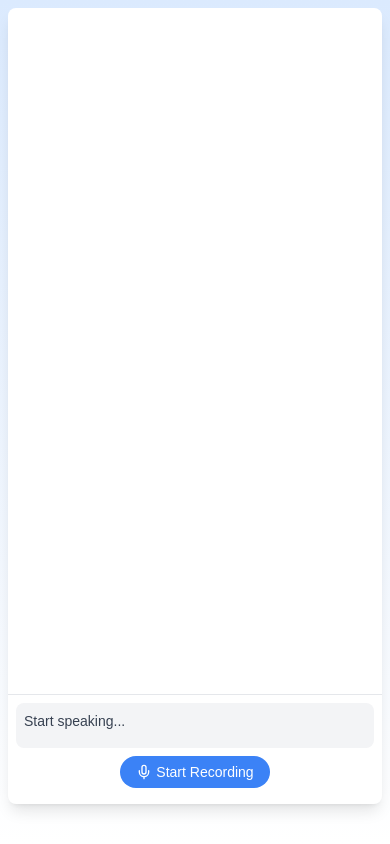
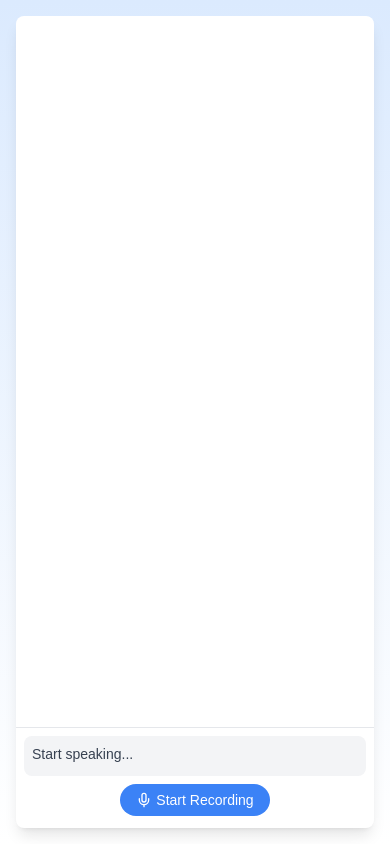
Before and after one commit to anishiit/interview, a Next.js app: page / in a window 390 px wide. Built offline with nearby package versions, Linux system fonts and the light colour scheme.

Commit message:
Refactor chat UI and styles for improved responsiveness and readability. Adjusted message container and code block dimensions, refined font sizes, and enhanced spacing. Updated VoiceChat component layout for better user experience during speech recognition and screen sharing.

```diff
--- a/src/app/globals.css
+++ b/src/app/globals.css
@@ -23,7 +23,7 @@ body {
 /* Add these styles for code blocks */
 .code-block {
   @apply rounded-lg overflow-hidden bg-gray-800 my-1;
-  max-height: 250px;
+  max-height: 200px;
 }
 
 .code-header {
@@ -36,13 +36,13 @@ body {
 
 .code-block pre {
   @apply p-2 m-0 overflow-x-auto;
-  font-size: 0.75rem;
-  line-height: 1.3;
+  font-size: 0.7rem;
+  line-height: 1.2;
 }
 
 .code-block code {
   @apply font-mono text-gray-100;
-  font-size: 0.75rem;
+  font-size: 0.7rem;
 }
 
 /* Inline code styling */
@@ -72,27 +72,38 @@ p {
 
 /* Responsive chat container */
 .chat-container {
-  height: calc(100vh - 2rem);
-  width: 100%;
-  max-width: 100%;
-  margin: 0;
-  padding: 0;
+  height: 100vh;
+  width: 100vw;
   position: fixed;
   top: 0;
   left: 0;
   right: 0;
   bottom: 0;
+  padding: 1rem;
+  display: flex;
+  justify-content: center;
+}
+
+/* Chat content wrapper */
+.chat-content {
+  width: 100%;
+  max-width: 1200px; /* Increased max-width for larger screens */
+  height: 100%;
+  display: flex;
+  flex-direction: column;
 }
 
 /* Message styles */
 .message-container {
-  @apply space-y-2;
+  @apply space-y-1;
   padding: 0.5rem;
 }
 
 .message {
-  @apply p-2 rounded-lg text-sm;
-  margin-bottom: 0.5rem;
+  @apply p-2 rounded-lg;
+  font-size: 0.875rem;
+  margin-bottom: 0.25rem;
+  max-width: 85%;
 }
 
 .message-content {
@@ -100,32 +111,68 @@ p {
   font-size: 0.875rem;
 }
 
-/* Responsive adjustments */
-@media (max-width: 640px) {
-  .chat-container {
-    padding: 0.5rem;
-  }
+.message-content p {
+  margin: 0.25rem 0;
+}
 
-  .code-block {
-    max-height: 200px;
-    font-size: 0.7rem;
-  }
+.message-content ul,
+.message-content ol {
+  margin: 0.5rem 0;
+  padding-left: 1rem;
+}
 
+.message-content li {
+  margin: 0.125rem 0;
+}
+
+/* Screen size specific adjustments */
+@media (min-width: 1024px) {
   .message {
-    @apply p-2;
-    margin-bottom: 0.25rem;
+    max-width: 70%; /* Narrower messages on large screens */
+    font-size: 0.8rem;
   }
 
   .message-content {
     font-size: 0.8rem;
   }
+
+  .code-block {
+    max-height: 250px;
+  }
+
+  .code-block pre {
+    font-size: 0.65rem;
+  }
 }
 
-/* Desktop view */
-@media (min-width: 641px) {
-  .chat-container {
-    max-width: 48rem;
-    margin: 0 auto;
-    padding: 1rem;
+@media (min-width: 1536px) {
+  .chat-content {
+    max-width: 1400px; /* Even wider for very large screens */
+  }
+
+  .message {
+    max-width: 60%; /* Even narrower messages on extra large screens */
   }
 }
+
+/* Compact spacing for all screen sizes */
+.prose {
+  max-width: none;
+}
+
+.prose p {
+  margin: 0.5rem 0;
+}
+
+.prose pre {
+  margin: 0.5rem 0;
+}
+
+.prose ul,
+.prose ol {
+  margin: 0.5rem 0;
+}
+
+.prose li {
+  margin: 0.125rem 0;
+}
--- a/src/components/VoiceChat.jsx
+++ b/src/components/VoiceChat.jsx
@@ -185,6 +185,7 @@ export default function VoiceChat() {
         visibility: isScreenSharing ? 'hidden' : 'visible'
       }}
     >
+      <div className="chat-content">
         <div className="flex flex-col h-full bg-white rounded-lg shadow-lg">
           {isScreenSharing && (
             <div className="bg-yellow-100 text-yellow-800 px-2 py-1 text-xs rounded-t-lg">
@@ -198,10 +199,10 @@ export default function VoiceChat() {
                 key={index}
                 className={`message ${
                   message.type === 'user'
-                  ? 'bg-blue-100 ml-auto max-w-[85%] text-blue-900'
+                    ? 'bg-blue-100 ml-auto text-blue-900'
                     : message.type === 'error'
-                  ? 'bg-red-100 mr-auto max-w-[85%] text-red-900'
-                  : 'bg-gray-100 mr-auto max-w-[85%] text-gray-900'
+                    ? 'bg-red-100 mr-auto text-red-900'
+                    : 'bg-gray-100 mr-auto text-gray-900'
                 }`}
               >
                 <div
@@ -214,11 +215,11 @@ export default function VoiceChat() {
           </div>
 
           <div className="border-t p-2">
-          <div className="bg-gray-100 p-2 rounded-lg min-h-[45px] text-sm text-gray-700">
+            <div className="bg-gray-100 p-2 rounded-lg min-h-[40px] text-sm text-gray-700">
               {transcript || 'Start speaking...'}
             </div>
 
-          <div className="flex justify-center mt-2 pb-2">
+            <div className="flex justify-center mt-2 pb-1">
               <button
                 onClick={isListening ? stopListening : startListening}
                 disabled={isLoading}
@@ -249,5 +250,6 @@ export default function VoiceChat() {
           </div>
         </div>
       </div>
+    </div>
   )
 }
```
Lines whose indentation alone changed are shown as unchanged.
